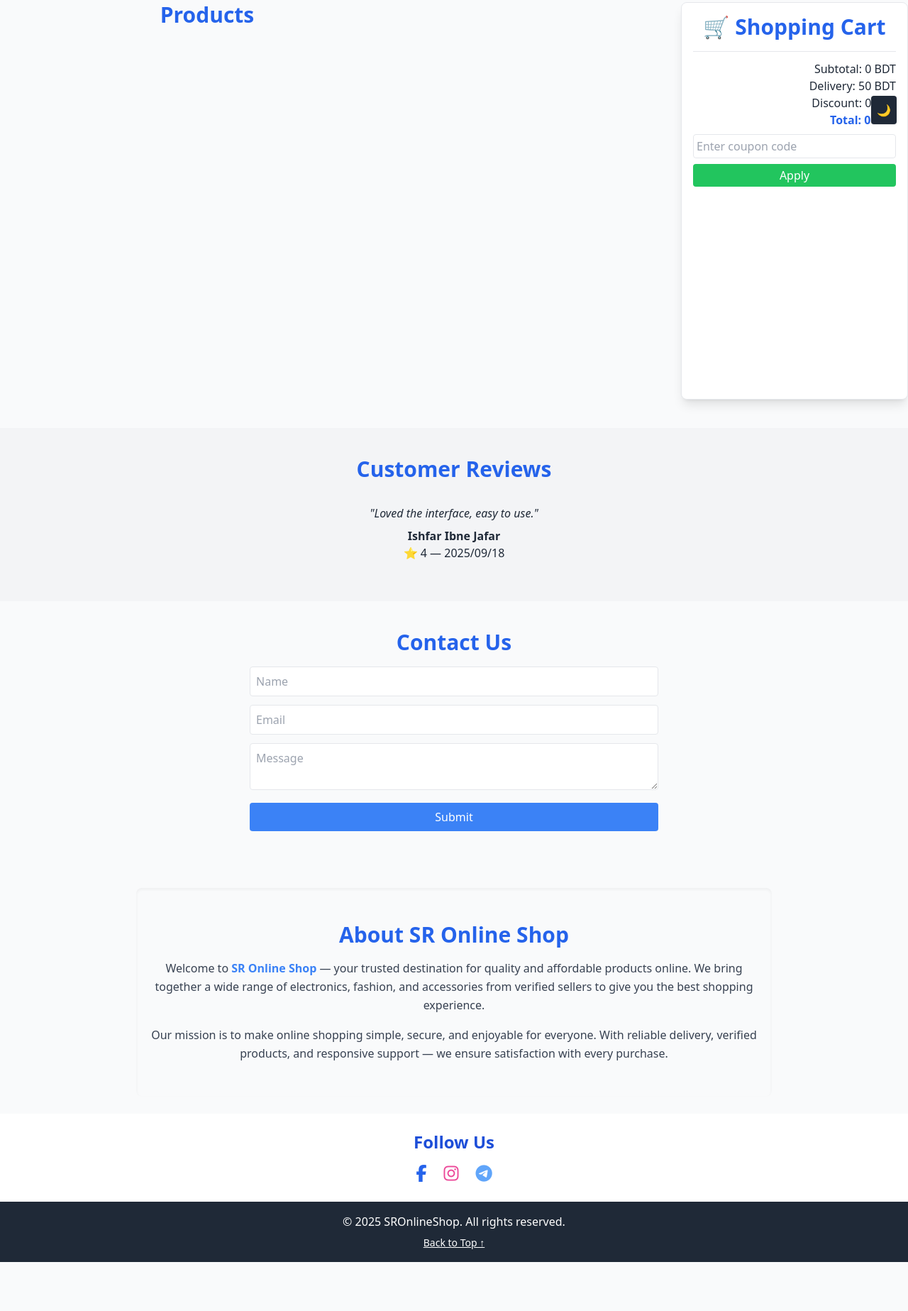
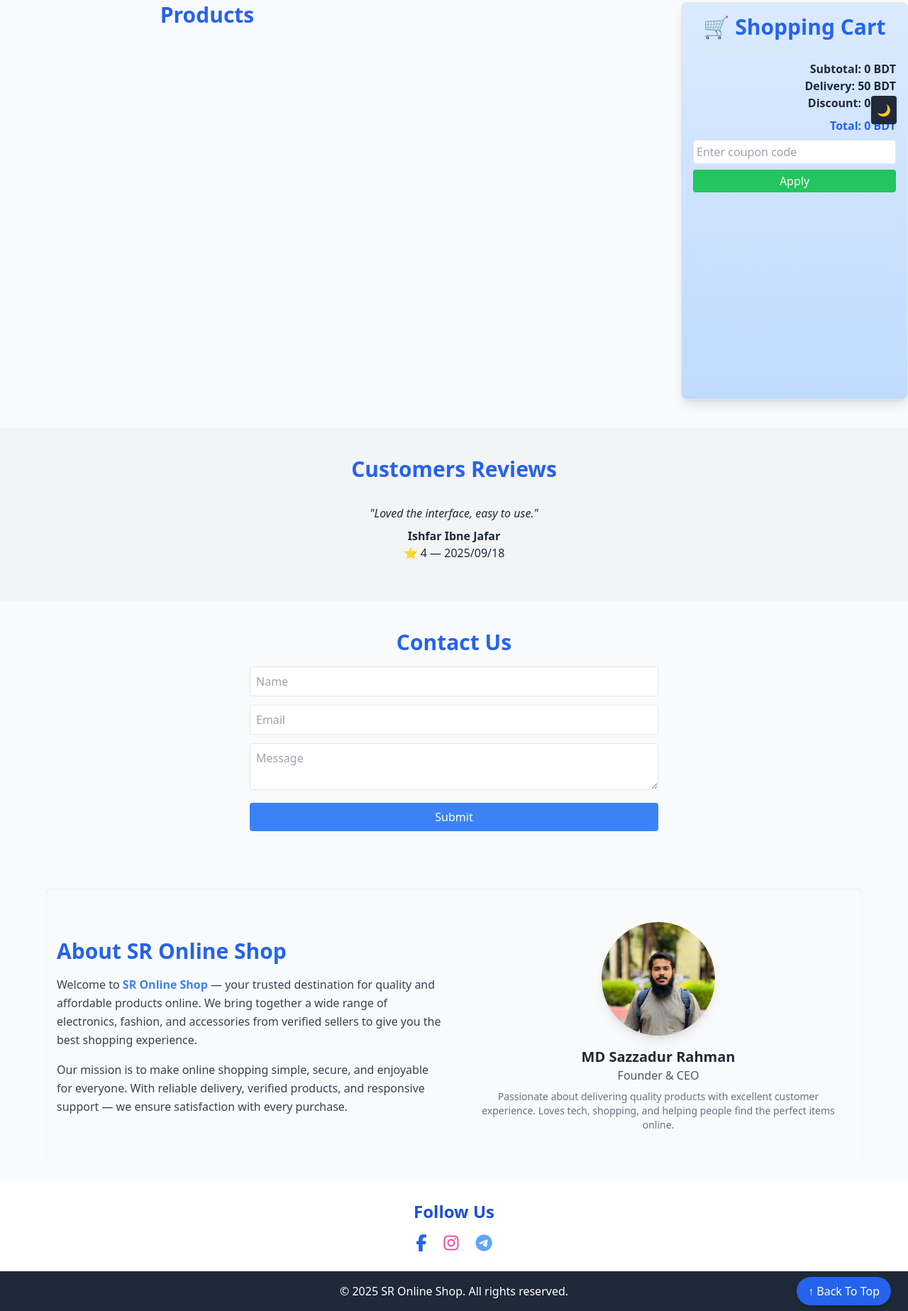
Before and after one commit to sazzad-866/SR-Online-Shop, a plain HTML site: page index.html in a window 1280 px wide. Shown: the part 609-2456 px from the top of the page at 71% size. Before the commit the page ends 2387 px from the top, so only its background shows below. Drawn offline with nearby package versions, Linux system fonts and the light colour scheme; no server answers.

Commit message:
Added CEO image and updated About section

```diff
--- a/index.html
+++ b/index.html
@@ -132,18 +132,23 @@ document.addEventListener("DOMContentLoaded", () => {
 
   <!--cart -->
   <aside id="cartSection"
-    class="w-80 bg-white shadow-lg rounded-lg p-4 sticky top-24 self-start h-[70vh] overflow-y-auto border hidden lg:block">
+    class="w-80 bg-gradient-to-b from-blue-100 to-blue-200 shadow-lg rounded-lg p-4 sticky top-24 self-start h-[70vh] overflow-y-auto border hidden lg:block">
     <h2 class="text-3xl font-bold mb-3 text-center text-blue-600">🛒 Shopping Cart</h2>
     <div id="cartItems" class="space-y-2"></div>
 
-    <div class="text-right mt-4 border-t pt-3">
-      <p>Subtotal: <span id="subtotal">0</span> BDT</p>
-      <p>Delivery: <span id="delivery">50</span> BDT</p>
-      <p>Discount: <span id="discount">0</span> BDT</p>
-      <p class="font-bold text-blue-600">Total: <span id="total">0</span> BDT</p>
-      <input id="coupon" placeholder="Enter coupon code" class="border p-1 mt-2 w-full rounded">
-      <button id="applyCoupon" class="bg-green-500 text-white px-3 py-1 mt-2 w-full rounded">Apply</button>
+<div class="text-right mt-4 border-t pt-3 text-gray-800 dark:text-gray-100">
+  <p class="font-semibold">Subtotal: <span id="subtotal">0</span> BDT</p>
+  <p class="font-semibold">Delivery: <span id="delivery">50</span> BDT</p>
+  <p class="font-semibold">Discount: <span id="discount">0</span> BDT</p>
+  <p class="font-bold text-blue-600 dark:text-blue-400 mt-2">Total: <span id="total">0</span> BDT</p>
+  <input id="coupon" placeholder="Enter coupon code"
+         class="border p-1 mt-2 w-full rounded dark:bg-gray-700 dark:text-white dark:border-gray-600">
+  <button id="applyCoupon"
+          class="bg-green-500 text-white px-3 py-1 mt-2 w-full rounded hover:bg-green-600 transition">
+    Apply
+  </button>
 </div>
+
   </aside>
 
 </section>
@@ -155,9 +160,13 @@ document.addEventListener("DOMContentLoaded", () => {
 
 
 <!--reviews-->
-  <section id="reviews" class="bg-gray-100 py-10">
-    <h2 class="text-3xl font-bold mb-4 text-center text-blue-600">Customer Reviews</h2>
-    <div id="reviewContainer" class="max-w-3xl mx-auto overflow-hidden relative text-center"></div>
+<section id="reviews" class="bg-gray-100 dark:bg-gray-800 py-10 transition-colors duration-300">
+  <h2 class="text-3xl font-bold mb-4 text-center text-blue-600 dark:text-blue-400">
+    Customers Reviews
+  </h2>
+  <div id="reviewContainer"
+       class="max-w-3xl mx-auto overflow-hidden relative text-center text-gray-800 dark:text-gray-200">
+  </div>
 </section>
 
 
@@ -177,18 +186,37 @@ document.addEventListener("DOMContentLoaded", () => {
 
 
   <!--About_Us-->
-  <section id="about" class="max-w-4xl mx-auto py-12 px-4 text-center bg-gray-50 rounded-lg shadow-inner mt-10">
-    <h2 class="text-3xl font-bold mb-4 text-blue-600">About SR Online Shop</h2>
-    <p class="text-gray-700 leading-relaxed mb-4">
+<section id="about" class="max-w-6xl mx-auto py-12 px-4 bg-gray-50 dark:bg-gray-900 rounded-lg shadow-inner mt-10">
+  <div class="flex flex-col md:flex-row items-center gap-8">
+
+    <!-- Text Column -->
+    <div class="md:flex-1 text-center md:text-left">
+      <h2 class="text-3xl font-bold mb-4 text-blue-600 dark:text-blue-400">About SR Online Shop</h2>
+      <p class="text-gray-700 dark:text-gray-200 leading-relaxed mb-4">
         Welcome to <span class="font-semibold text-blue-500">SR Online Shop</span> — your trusted destination for
         quality and affordable products online. We bring together a wide range of electronics, fashion, and accessories
         from verified sellers to give you the best shopping experience.
       </p>
-    <p class="text-gray-700 leading-relaxed">
+      <p class="text-gray-700 dark:text-gray-200 leading-relaxed">
         Our mission is to make online shopping simple, secure, and enjoyable for everyone.
         With reliable delivery, verified products, and responsive support — we ensure satisfaction with every purchase.
       </p>
+    </div>
+
+
+
+    <div class="md:flex-1 flex flex-col items-center text-center">
+      <img src="images/ceo.jpg" alt="Owner" class="w-40 h-40 rounded-full object-cover mb-4 shadow-lg">
+      <h3 class="text-xl font-bold text-gray-800 dark:text-gray-200">MD Sazzadur Rahman</h3>
+      <p class="text-gray-600 dark:text-gray-300">Founder & CEO</p>
+      <p class="text-gray-500 dark:text-gray-400 text-sm mt-2 px-2">
+        Passionate about delivering quality products with excellent customer experience. Loves tech, shopping, and helping people find the perfect items online.
+      </p>
+    </div>
+
+  </div>
 </section>
+
 
 <!--social links -->
 <section class="text-center py-6 bg-white mt-6">
@@ -209,11 +237,20 @@ document.addEventListener("DOMContentLoaded", () => {
 
 
   <!--footer-->
-  <footer class="bg-gray-800 text-white py-4 text-center">
-    <p>&copy; 2025 SROnlineShop. All rights reserved.</p>
+<footer class="bg-gray-800 text-white py-4 relative">
+  <div class="max-w-7xl mx-auto flex justify-center items-center">
+    <p>&copy; 2025 SR Online Shop. All rights reserved.</p>
+  </div>
 
-    <button id="backToTop" class="text-sm underline mt-2">Back to Top ↑</button>
+  <!--top_button-->
+  <button id="backToTop"
+    class="absolute right-6 top-1/2 transform -translate-y-1/2 bg-blue-600 hover:bg-blue-700 text-white px-4 py-2 rounded-full shadow-md transition">
+    ↑ Back To Top
+  </button>
 </footer>
+
+
+
 
   <script src="script.js"></script>
 
--- a/script.js
+++ b/script.js
@@ -11,14 +11,23 @@ function changeSlide(dir){
   bannerContainer.style.transform = `translateX(-${bannerIndex * 100}%)`;
 }
 
-// Auto-slide->
+
+
+//Auto_slide
 let bannerInterval = setInterval(() => changeSlide(1), 4000);
 
-//Pause on hover->
-bannerContainer.addEventListener("mouseenter",()=>clearInterval(bannerInterval));
-bannerContainer.addEventListener("mouseleave",()=>{
-  bannerInterval = setInterval(()=>changeSlide(1),4000);
+//Pause on_hover
+bannerContainer.addEventListener("mouseenter", () => {
+  clearInterval(bannerInterval); // stop sliding when hovered
 });
+
+bannerContainer.addEventListener("mouseleave", () => {
+  clearInterval(bannerInterval); // clear any existing interval
+  bannerInterval = setInterval(() => changeSlide(1), 4000); // restart auto-slide
+});
+
+
+
 
 // Swipe support for mobile
 let startX= 0;
```
Also changed, not shown: images/ceo.jpg (added). Lines whose indentation alone changed are shown as unchanged.
